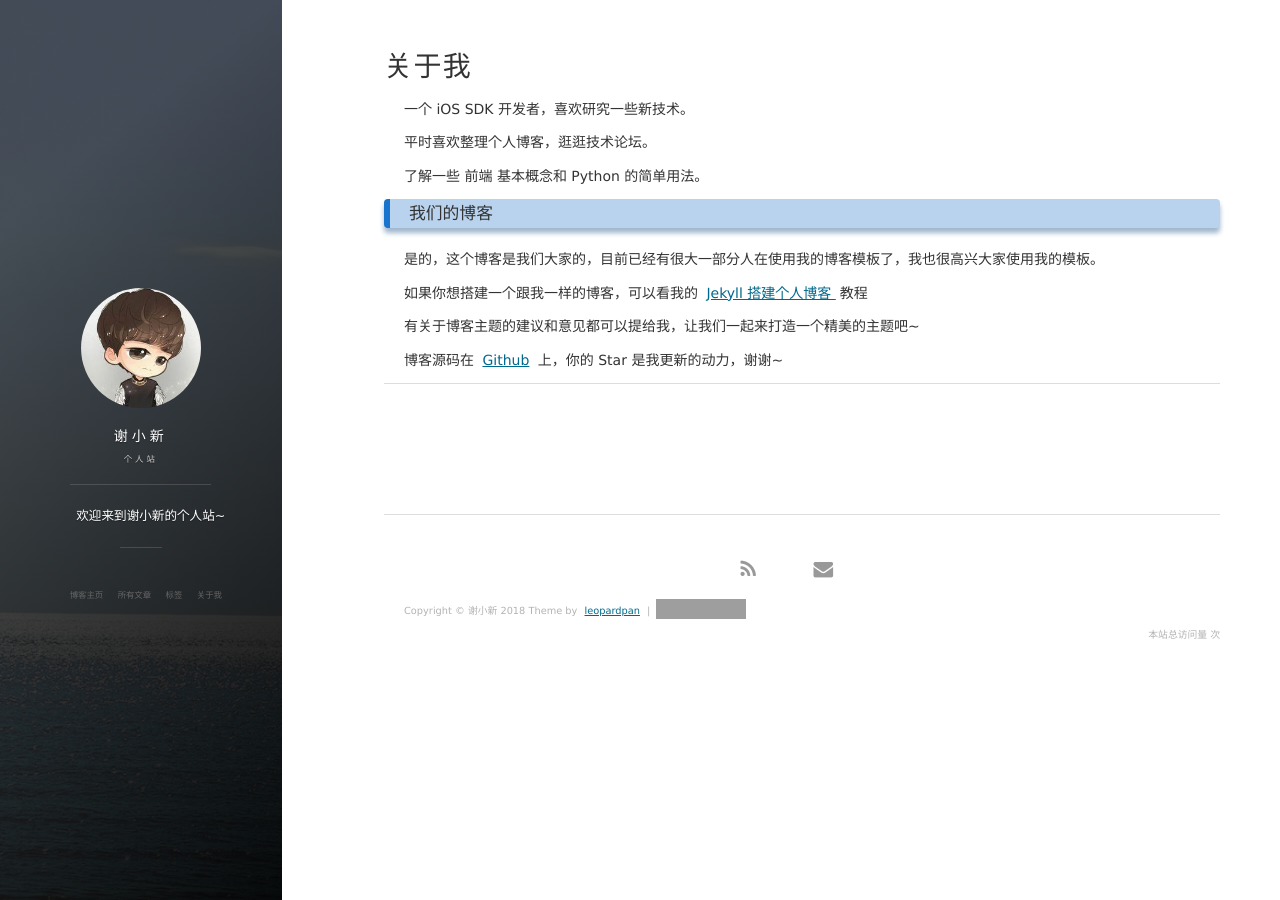
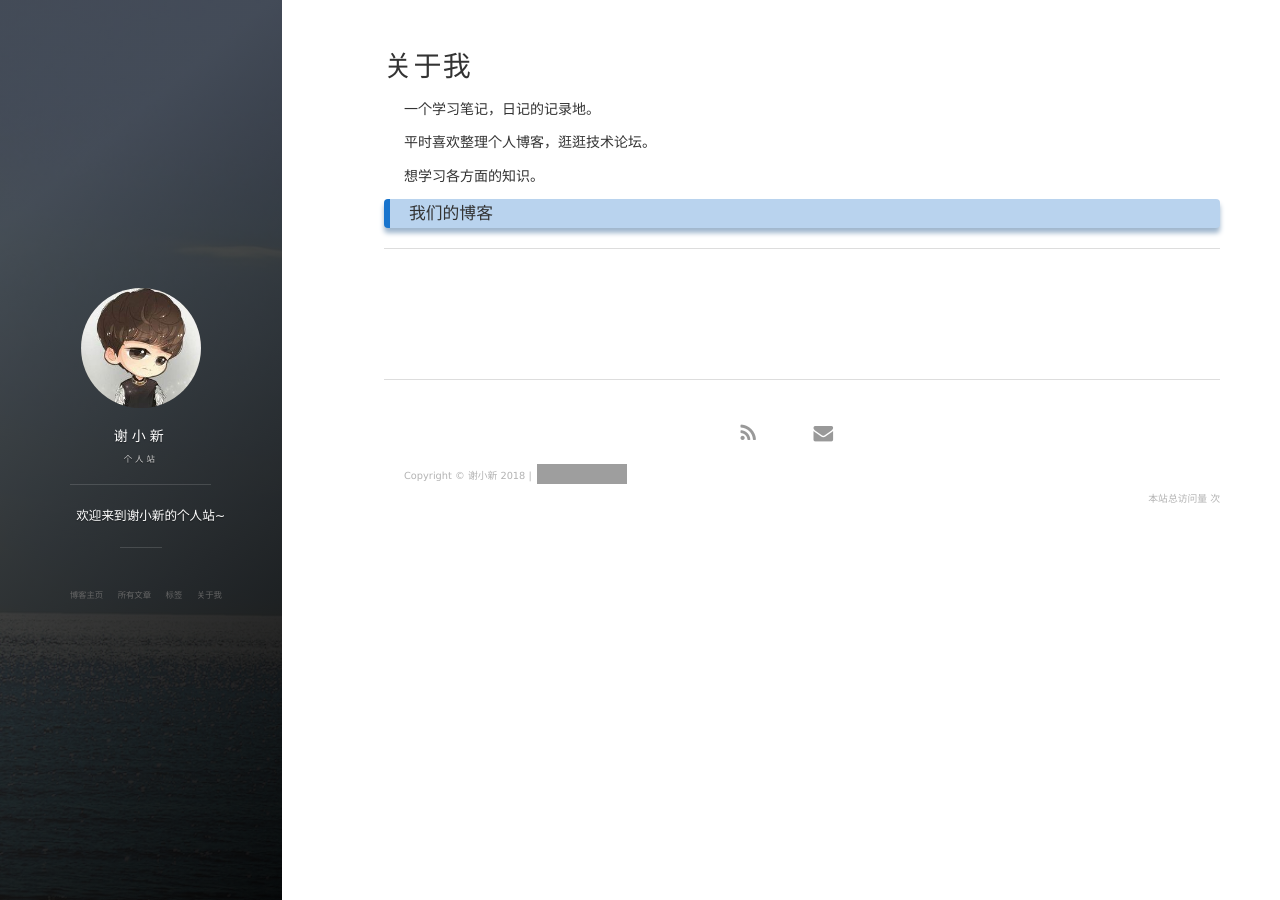
Before and after one commit to oday-xiexin/oday-xiexin.github.io, a Jekyll site: the page built from about.md, in a window 1280 px wide. Built offline with Jekyll 4.4.1, drawn with Linux system fonts in a browser that asks for light colours; nearby versions of some CDN libraries; comment, search, counter and statistics services are not loaded; grey boxes are pictures that could not be loaded.

```diff
--- a/_config.yml
+++ b/_config.yml
@@ -3,7 +3,7 @@
 subtitle: 个人站
 description: 欢迎来到谢小新的个人站~
 # 头像里面的标题
-avatarTitle: leopardpan
+avatarTitle: xiexiaoxin
 # 头像里面的描述
 avatarDesc: 学习/ 闲聊
 url: "http://www.xiexiaoxin.com"
@@ -16,7 +16,7 @@
 # Social
 social:
     #weibo: 5366874726
-    #github: leopardpan
+    #github: xiexiaoxin
     # twitter:
     mail: 1143339612@qq.com
 
--- a/_includes/footer.html
+++ b/_includes/footer.html
@@ -69,7 +69,7 @@
 
         <div class = "footer_div">
            <p class="copyright text-muted">
-            Copyright &copy; {{ site.title }} {{ site.time | date: '%Y' }} Theme by <a href="http://baixin.io/">leopardpan</a> |
+            Copyright &copy; {{ site.title }} {{ site.time | date: '%Y' }} </a> |
             <iframe
                 style="margin-left: 2px; margin-bottom:-5px;"
                 frameborder="0" scrolling="0" width="91px" height="20px"
--- a/about.md
+++ b/about.md
@@ -3,11 +3,11 @@
 title: 关于我
 ---
 
-一个 iOS SDK 开发者，喜欢研究一些新技术。
+一个学习笔记，日记的记录地。
 <p>
 平时喜欢整理个人博客，逛逛技术论坛。
 <p>
-了解一些 前端 基本概念和 Python 的简单用法。
+想学习各方面的知识。
 
 <p>
 
@@ -15,21 +15,16 @@
 
 <p>
 
-是的，这个博客是我们大家的，目前已经有很大一部分人在使用我的博客模板了，我也很高兴大家使用我的模板。
+
 
 <p>
 
-如果你想搭建一个跟我一样的博客，可以看我的
-<a href="/2016/10/jekyll_tutorials1/"> Jekyll 搭建个人博客 </a>
-教程
+
 
 <p>
 
-有关于博客主题的建议和意见都可以提给我，让我们一起来打造一个精美的主题吧~
-
 <p>
 
-博客源码在 <a target="_blank" href='https://github.com/leopardpan/leopardpan.github.io/'>Github</a> 上，你的 Star 是我更新的动力，谢谢~
 
 <p>
 
```
Also changed, not shown: _posts/2015-08-25-HEXO搭建个人博客.md (+0 -2 lines).
